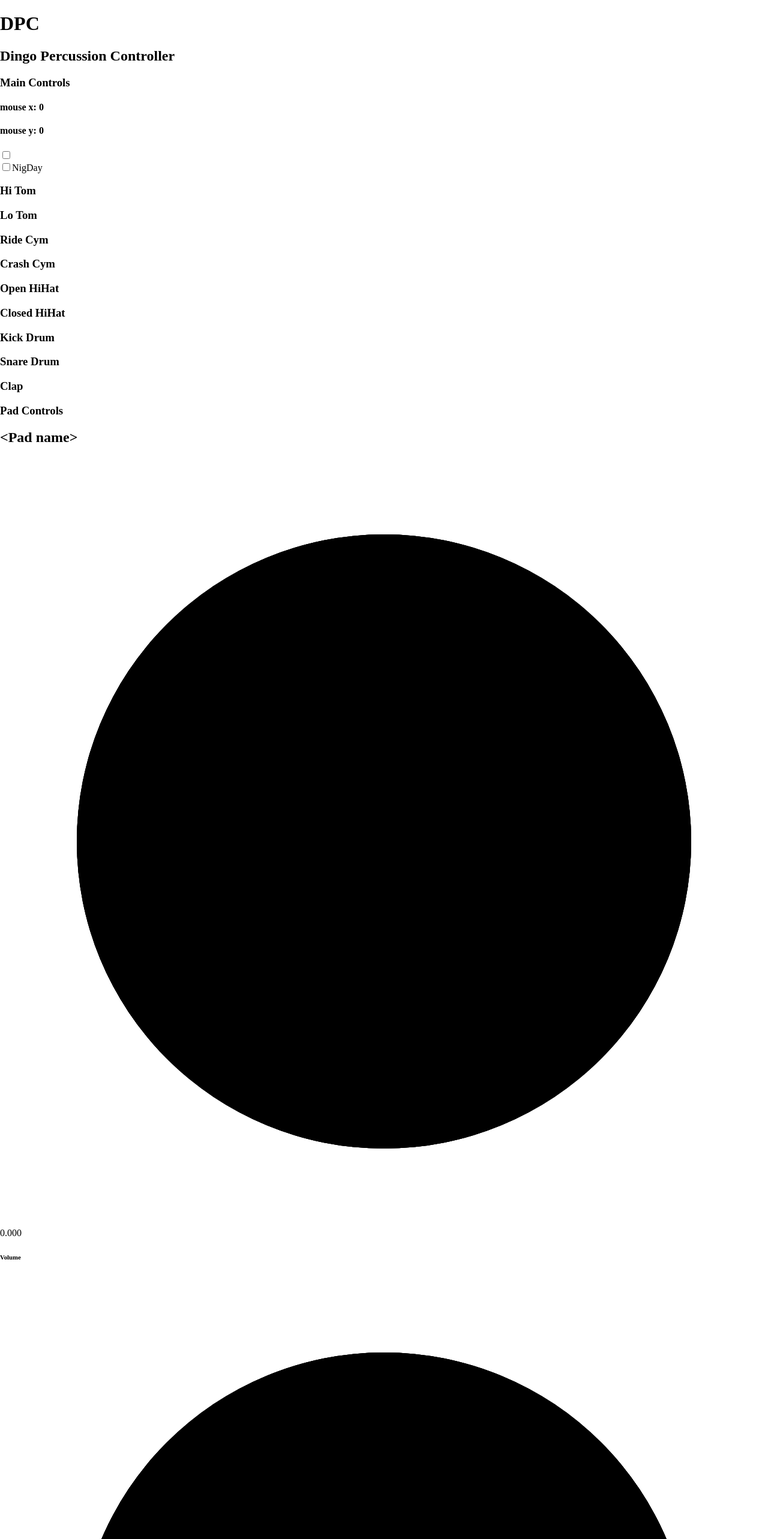
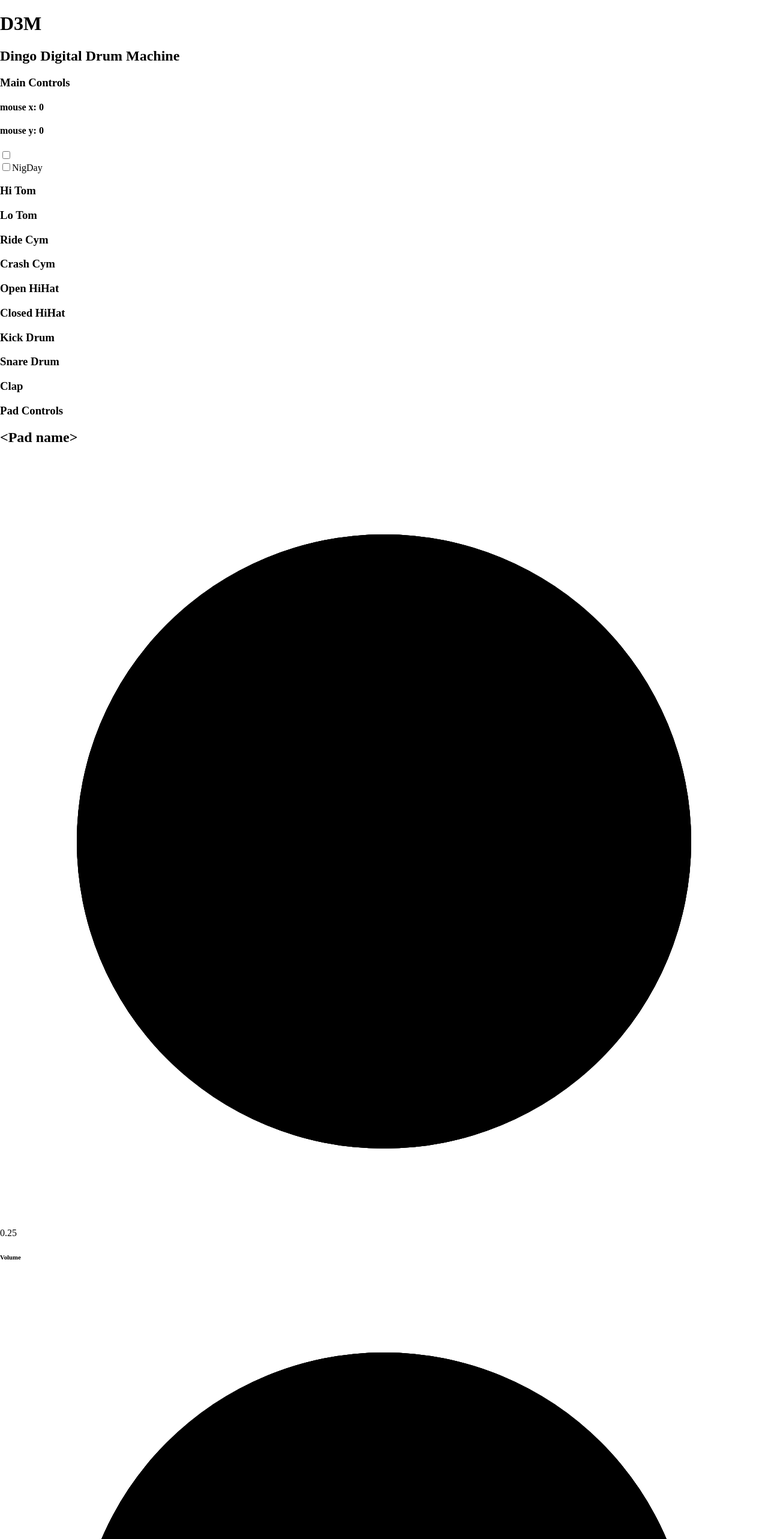
Before and after one commit to anthonymarkreynolds/Dingo-Percussion-Controller, a React (Create React App) app: page / in a window 1280 px wide. Shown: the top 2566 px of the page at 60% size. Built offline with nearby package versions, Linux system fonts and the light colour scheme; the HTML template or start-up script is replaced by a standard one.

Commit message:
setup pan and vol

```diff
--- a/src/audio/AudioCTX.js
+++ b/src/audio/AudioCTX.js
@@ -31,21 +31,31 @@ let main = {
 const semitoneToPitch = (n) => 440 * (2 ** (1 / 12)) ** n;
 
 class Pad {
-  constructor(waveForm = "sine", baseFreq) {
+  constructor(waveForm = "sine", baseFreq = 440) {
+    this.baseVol = 0.25;
     this.osc = new OscillatorNode(actx, {
       type: waveForm,
-      frequency: this.baseFreq,
+      frequency: baseFreq,
     });
     this.vol = new GainNode(actx, {
       gain: 0,
     });
-    this.osc.connect(this.vol).connect(out);
+    this.pan = new StereoPannerNode(actx);
+    this.osc.connect(this.vol).connect(this.pan).connect(out);
   }
   trigger = () => {
+    console.log(this.baseVol);
     this.vol.gain
       .cancelScheduledValues(actx.currentTime)
-      .setValueAtTime(0.25, actx.currentTime)
+      .setValueAtTime(this.baseVol, actx.currentTime)
       .linearRampToValueAtTime(0, actx.currentTime + 0.5);
+  };
+  setVol = (value) => {
+    this.baseVol = value;
+    console.log(this.baseVol);
+  };
+  setPan = (value) => {
+    this.pan.pan.setValueAtTime(value, actx.currentTime);
   };
   setPitch = (value) => {
     console.log(value);
--- a/src/components/inputs/Dial.jsx
+++ b/src/components/inputs/Dial.jsx
@@ -5,15 +5,19 @@ const Dial = ({
   //default to nullary function
   parameterCallback,
   // default to identity function
-  valueModifier,
+  valueModifier = (x) => x,
   label,
   initValue = 0,
   pan,
   sm,
   md,
   lg,
+  step,
 }) => {
   const [, setCursor] = useContext(CursorCTX);
+
+  // toggle snapping behaviour
+  const [_step, setStep] = useState(step);
 
   //internal value used to dial position
   const [dialValue, setDialValue] = useState(initValue);
@@ -26,12 +30,14 @@ const Dial = ({
     if (parameterCallback) parameterCallback(parameterValue);
   }, [parameterValue]);
 
+  //min max is used to prevent the dial from overturning
   const [min, max] = pan ? [-0.5, 0.5] : [0, 1];
 
   const updateDial = (prevY, currY) => {
     console.log("updateDial has run");
 
     setDialValue((prev) => {
+      // compare previous mouseY position
       let next = prev + (prevY - currY) * 0.001;
       if (next > max) {
         next = max;
@@ -39,7 +45,7 @@ const Dial = ({
       if (next < min) {
         next = min;
       }
-      setParameterValue(valueModifier(pan ? next * 2 : next));
+      setParameterValue(valueModifier(pan ? next * 2 : next, _step));
       return next;
     });
   };
@@ -89,8 +95,13 @@ const Dial = ({
           r="40"
         />
       </svg>
-      <span className="dial-value noselect">{parameterValue.toFixed(3)}</span>
+      <span className="dial-value noselect">{parameterValue.toFixed(2)}</span>
       {label && <h6 className="dial-label noselect">{label}</h6>}
+      {step && (
+        <button onClick={() => setStep(!_step)}>
+          {_step ? "step" : "free"}
+        </button>
+      )}
     </div>
   );
 };
--- a/src/components/pad-controls/PadMain.jsx
+++ b/src/components/pad-controls/PadMain.jsx
@@ -8,13 +8,26 @@ const PadMain = () => {
     <div className="pad-main">
       <h2 style={{ alignSelf: "center" }}> {"<Pad name>"} </h2>
       <div className="dial-group">
-        <Dial sm label="Volume" />
-        <Dial sm pan label="Pan" />
         <Dial
-          valueModifier={(value) => Math.trunc(value * 12)}
+          sm
+          label="Volume"
+          initValue={0.25}
+          parameterCallback={actx.pads["Hi Tom"].setVol}
+        />
+        <Dial
+          sm
+          pan
+          label="Pan"
+          parameterCallback={actx.pads["Hi Tom"].setPan}
+        />
+        <Dial
+          valueModifier={(value, step) =>
+            step ? Math.trunc(value * 12) : value * 12
+          }
           sm
           pan
           label="Pitch"
+          step
           parameterCallback={actx.pads["Hi Tom"].setPitch}
         />
         <Dial sm initValue={0.5} md label="Duration" />
--- a/src/layouts/MainLayout.jsx
+++ b/src/layouts/MainLayout.jsx
@@ -6,8 +6,8 @@ const MainLayout = () => {
   const [nightmode] = useContext(NightMode);
   return (
     <div className={`layout ${nightmode && "night"}`}>
-      <h1>DPC</h1>
-      <h2>Dingo Percussion Controller</h2>
+      <h1>D3M</h1>
+      <h2>Dingo Digital Drum Machine</h2>
       <DrumMachine />
     </div>
   );
--- a/src/styles/components/_dials.scss
+++ b/src/styles/components/_dials.scss
@@ -1,6 +1,6 @@
 .dial-group {
   display: flex;
-  align-items: flex-end;
+  align-items: flex-start;
 }
 
 .dial-container {
```
